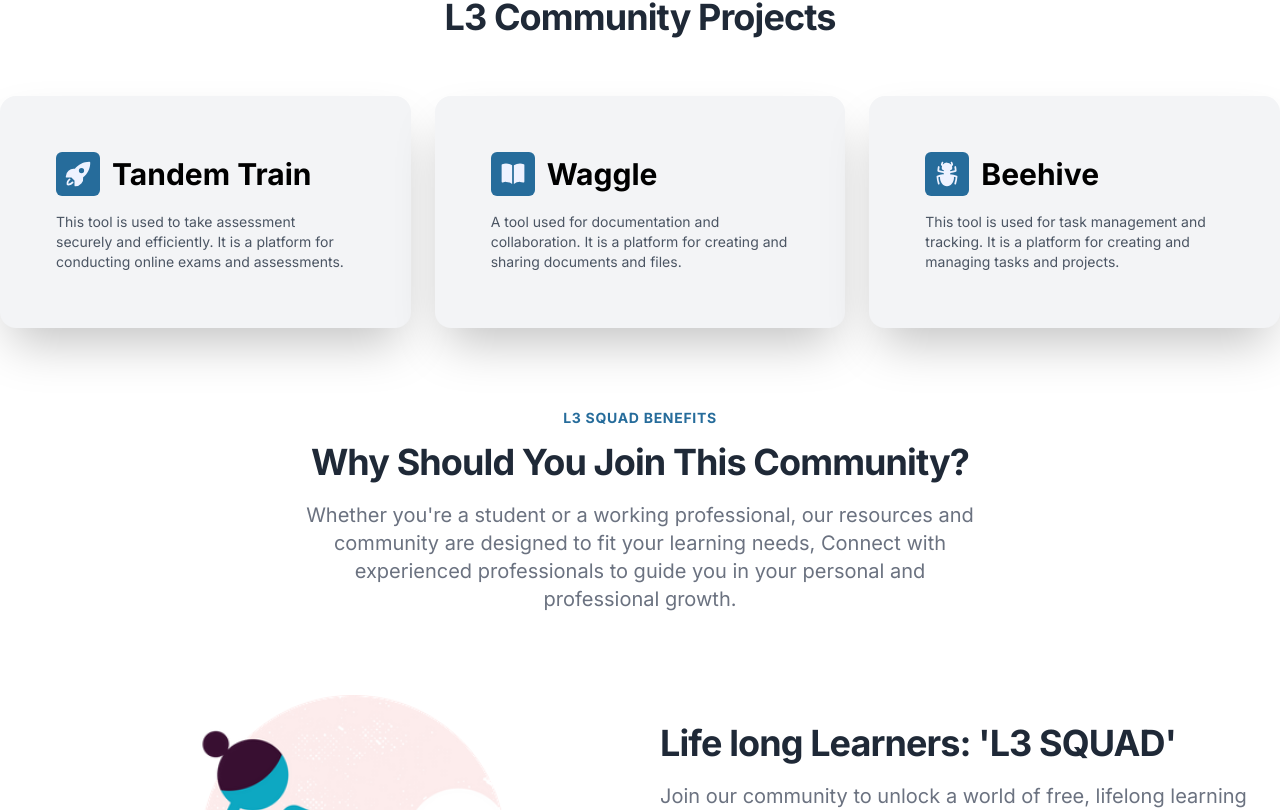
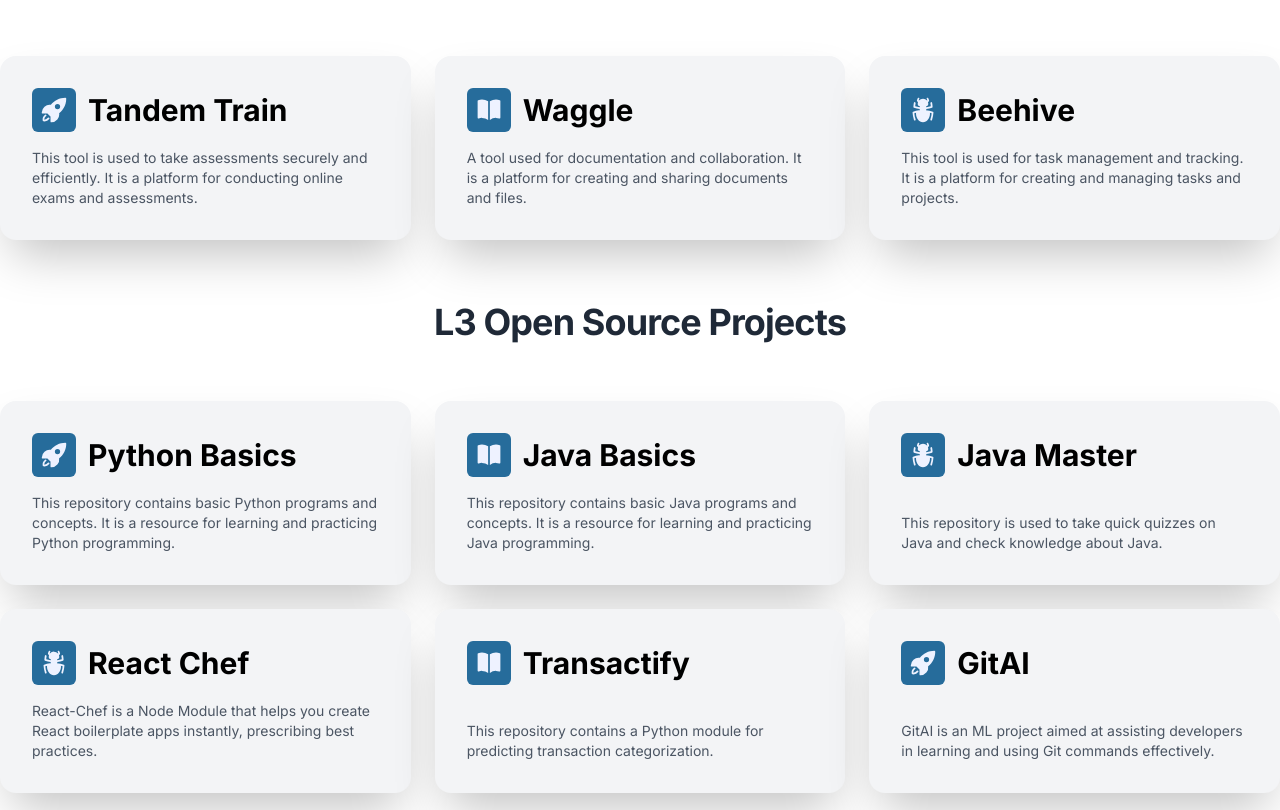
Before and after one commit to prvn-mhsh/l3squad.com, a Next.js app: page / in a window 1280 px wide. Shown: the part 910-1720 px from the top of the page. Built offline with nearby package versions, Linux system fonts and the light colour scheme.

Commit message:
added open source projects

```diff
--- a/src/app/layout.tsx
+++ b/src/app/layout.tsx
@@ -28,7 +28,7 @@ export default function RootLayout({
       <body className={inter.className}>
         <ThemeProvider attribute="class">
           <Navbar />
-          <div className="pt-20">{children}</div>
+          <div className="pt-10">{children}</div>
           <Footer />
           <PopupWidget />
         </ThemeProvider>
--- a/src/components/Navbar.tsx
+++ b/src/components/Navbar.tsx
@@ -43,7 +43,7 @@ export const Navbar = () => {
   return (
     <div className="w-full">
       <nav className="fixed top-0 left-0 w-full bg-white dark:bg-gray-900 z-50">
-        <div className="container flex items-center justify-between p-8 mx-auto">
+        <div className="container flex items-center justify-between p-4 mx-auto">
           <div className="flex items-center">
           <Link href="/" className="flex items-center">
               <Image
@@ -51,7 +51,7 @@ export const Navbar = () => {
                 width={100}
                 height={100}
                 alt="L3 Squad Logo"
-                className="w-24"
+                className="w-20"
               />
             </Link>
           </div>
--- a/src/components/Projects.tsx
+++ b/src/components/Projects.tsx
@@ -9,17 +9,56 @@ const projects = [
   {
     title: "Tandem Train",
     icon: RocketLaunchIcon,
-    description: "This tool is used to take assessment securely and efficiently. It is a platform for conducting online exams and assessments."
+    description: "This tool is used to take assessments securely and efficiently. It is a platform for conducting online exams and assessments.",
   },
   {
     title: "Waggle",
     icon: BookOpenIcon,
-    description: "A tool used for documentation and collaboration. It is a platform for creating and sharing documents and files."
+    description: "A tool used for documentation and collaboration. It is a platform for creating and sharing documents and files.",
   },
   {
     title: "Beehive",
     icon: BugAntIcon,
-    description: "This tool is used for task management and tracking. It is a platform for creating and managing tasks and projects."
+    description: "This tool is used for task management and tracking. It is a platform for creating and managing tasks and projects.",
+  },
+];
+
+const opensource = [
+  {
+    title: "Python Basics",
+    icon: RocketLaunchIcon,
+    link: "https://github.com/L3-Squad/python-basics",
+    description: "This repository contains basic Python programs and concepts. It is a resource for learning and practicing Python programming.",
+  },
+  {
+    title: "Java Basics",
+    icon: BookOpenIcon,
+    link:"https://github.com/L3-Squad/java-basics",
+    description: "This repository contains basic Java programs and concepts. It is a resource for learning and practicing Java programming.",
+  },
+  {
+    title: "Java Master",
+    icon: BugAntIcon,
+    link:"https://github.com/l3squad-com/java-master",
+    description: "This repository is used to take quick quizzes on Java and check knowledge about Java.",
+  },
+  {
+    title: "React Chef",
+    icon: BugAntIcon,
+    link:"https://github.com/web-slate/react-chef",
+    description: "React-Chef is a Node Module that helps you create React boilerplate apps instantly, prescribing best practices.",
+  },
+  {
+    title: "Transactify",
+    icon: BookOpenIcon,
+    link:"https://github.com/web-slate/transactify",
+    description: "This repository contains a Python module for predicting transaction categorization.",
+  },
+  {
+    title: "GitAI",
+    icon: RocketLaunchIcon,
+    link:"https://github.com/web-slate/gitai",
+    description: "GitAI is an ML project aimed at assisting developers in learning and using Git commands effectively.",
   },
 ];
 
@@ -27,16 +66,13 @@ export const Projects = () => {
   return (
     <Container>
       <div className="flex flex-col justify-center">
-        <SectionTitle
-          preTitle="L3 Squad Projects"
-          title="L3 Community Projects"
-        />
+        <SectionTitle preTitle="L3 Squad Projects" title="L3 Community Projects" />
         <div className="grid grid-cols-1 md:grid-cols-3 gap-6 mt-6">
           {projects.map((project, index) => (
             <motion.div
               key={index}
-              className="flex flex-col justify-between w-full h-full bg-gray-100 px-14 py-14 rounded-2xl shadow-2xl transform transition-transform dark:bg-trueGray-800"
-              whileHover={{ scale: 1.1, rotate: 3 }}
+              className="flex flex-col justify-between w-full h-full bg-gray-100 px-8 py-8 rounded-2xl shadow-2xl dark:bg-trueGray-800"
+              whileHover={{ scale: 1.05 }}
               whileTap={{ scale: 0.95 }}
               initial={{ opacity: 0, y: 50 }}
               animate={{ opacity: 1, y: 0 }}
@@ -56,6 +92,39 @@ export const Projects = () => {
             </motion.div>
           ))}
         </div>
+        <SectionTitle title="L3 Open Source Projects" />
+        <div className="grid grid-cols-1 md:grid-cols-3 gap-6 mt-6">
+          {opensource.map((project, index) => (
+            <motion.div
+              key={index}
+              className="flex flex-col justify-between w-full h-full bg-gray-100 px-8 py-8 rounded-2xl shadow-2xl dark:bg-trueGray-800"
+              whileHover={{ scale: 1.05 }}
+              whileTap={{ scale: 0.95 }}
+              initial={{ opacity: 0, y: 50 }}
+              animate={{ opacity: 1, y: 0 }}
+              transition={{ duration: 0.5, delay: index * 0.2 }}
+            >
+              <div className="flex items-center space-x-3">
+                {project.icon && (
+                  <div className="flex items-center justify-center bg-customBlue rounded-md w-11 h-11">
+                    <project.icon className="w-7 h-7 text-indigo-50" />
+                  </div>
+                )}
+                <a
+                  href={project.link || "#"}
+                  target="_blank"
+                  rel="noopener noreferrer"
+                  className="text-3xl font-bold hover:underline"
+                >
+                  {project.title}
+                </a>
+              </div>
+              <p className="mt-4 text-sm text-gray-600 dark:text-gray-400">
+                {project.description}
+              </p>
+            </motion.div>
+          ))}
+        </div>
       </div>
     </Container>
   );
```
